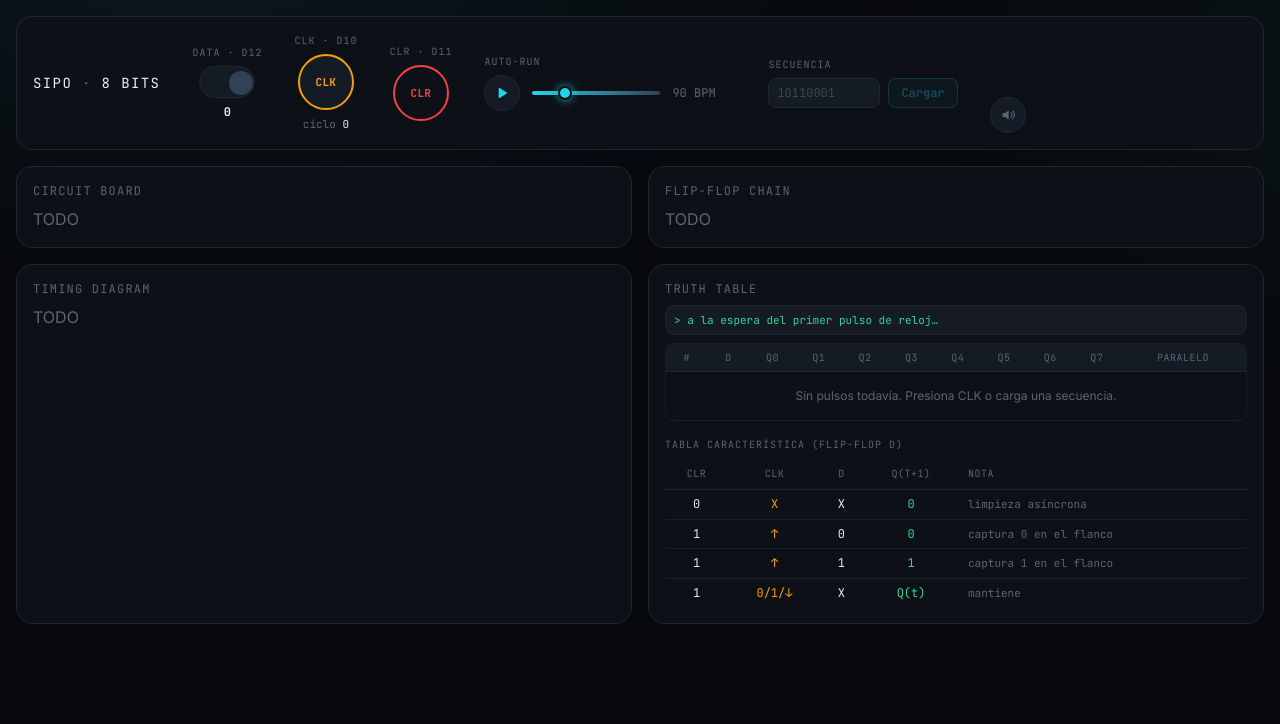
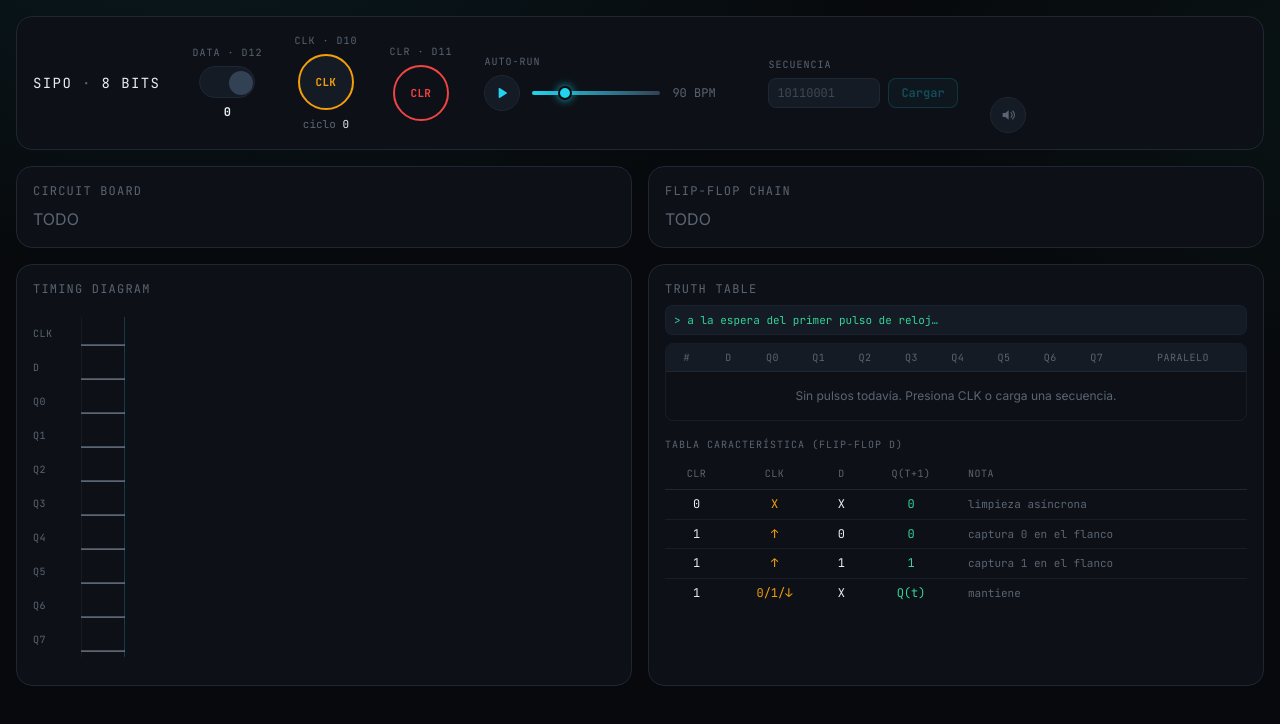
Before and after one commit to DDamianZR/Practica_2, a React (Vite) app: page / in a window 1280 px wide. Shown: the top 724 px of the page. Built offline with nearby package versions, Linux system fonts and the light colour scheme.

Commit message:
feat(views): timing diagram (WaveDrom-like SVG)

```diff
--- a/src/App.tsx
+++ b/src/App.tsx
@@ -1,6 +1,7 @@
 import type { ReactNode } from "react";
 import { Controls } from "./components/Controls";
 import { TruthTable } from "./components/TruthTable";
+import { TimingDiagram } from "./components/TimingDiagram";
 import { useAutoRun } from "./lib/clock";
 
 function Panel({ title, children }: { title: string; children?: ReactNode }) {
@@ -22,7 +23,9 @@ export default function App() {
       <main className="grid grid-cols-1 gap-4 xl:grid-cols-2">
         <Panel title="Circuit Board" />
         <Panel title="Flip-Flop Chain" />
-        <Panel title="Timing Diagram" />
+        <Panel title="Timing Diagram">
+          <TimingDiagram />
+        </Panel>
         <Panel title="Truth Table">
           <TruthTable />
         </Panel>
--- /dev/null
+++ b/src/components/TimingDiagram.tsx
@@ -0,0 +1,129 @@
+import { useEffect, useMemo, useRef } from "react";
+import { motion } from "framer-motion";
+import { useRegisterStore } from "../store/registerStore";
+import {
+  buildColumns,
+  COL,
+  LABEL_W,
+  PAD,
+  ROW,
+  ROW_COUNT,
+  ROW_LABELS,
+  highY,
+} from "../lib/waveform";
+
+const DATA_ROW_STROKE = ["stroke-muted", "stroke-data"] as const;
+const Q_ROW_STROKE = ["stroke-muted", "stroke-hi2"] as const;
+
+export function TimingDiagram() {
+  const history = useRegisterStore((s) => s.history);
+  const columns = useMemo(() => buildColumns(history), [history]);
+  const numColumns = columns.length;
+  const scrollRef = useRef<HTMLDivElement>(null);
+
+  useEffect(() => {
+    const el = scrollRef.current;
+    if (!el) return;
+    el.scrollLeft = el.scrollWidth;
+  }, [numColumns]);
+
+  const svgWidth = numColumns * COL;
+  const svgHeight = PAD * 2 + ROW_COUNT * ROW;
+  const markerX = numColumns * COL;
+  const lastLevels = columns[columns.length - 1]?.levels.slice(1) ?? [0, 0, 0, 0, 0, 0, 0, 0];
+
+  return (
+    <div className="flex">
+      <div className="flex-none" style={{ width: LABEL_W, paddingTop: PAD }}>
+        {ROW_LABELS.map((label) => (
+          <div
+            key={label}
+            style={{ height: ROW }}
+            className="flex items-center font-mono text-[10px] uppercase tracking-wider text-muted"
+          >
+            {label}
+          </div>
+        ))}
+      </div>
+      <div ref={scrollRef} className="min-w-0 flex-1 overflow-x-auto">
+        <svg
+          width={svgWidth}
+          height={svgHeight}
+          style={{ width: svgWidth, height: svgHeight, maxWidth: "none" }}
+          viewBox={`0 0 ${svgWidth} ${svgHeight}`}
+          role="img"
+          aria-label={`Diagrama de tiempos, ${numColumns - 1} pulsos. Estado actual Q0..Q7 = ${lastLevels.join("")}`}
+        >
+          {Array.from({ length: numColumns + 1 }, (_, i) => (
+            <line
+              key={i}
+              x1={i * COL}
+              x2={i * COL}
+              y1={PAD}
+              y2={PAD + ROW_COUNT * ROW}
+              className="stroke-line"
+              strokeWidth={1}
+            />
+          ))}
+
+          {columns.map((col) => (
+            <motion.g
+              key={col.index}
+              initial={col.index === numColumns - 1 ? { opacity: 0, x: col.index * COL + 10 } : false}
+              animate={{ opacity: 1, x: col.index * COL }}
+              transition={{ duration: 0.18, ease: "easeOut" }}
+            >
+              <path
+                d={col.clkLow}
+                fill="none"
+                className="stroke-muted"
+                strokeWidth={1.75}
+                strokeLinejoin="round"
+              />
+              {col.clkHigh && (
+                <>
+                  <path
+                    d={col.clkHigh}
+                    fill="none"
+                    className="stroke-warn"
+                    strokeWidth={1.75}
+                    strokeLinejoin="round"
+                  />
+                  <polygon
+                    points={`${COL / 2},${highY(0) - 5} ${COL / 2 - 4},${highY(0) + 2} ${COL / 2 + 4},${highY(0) + 2}`}
+                    className="fill-warn"
+                  />
+                </>
+              )}
+
+              {col.rowPaths.map((d, r) => {
+                const strokeClass = r === 0 ? DATA_ROW_STROKE[col.levels[r]] : Q_ROW_STROKE[col.levels[r]];
+                return (
+                  <path
+                    key={r}
+                    d={d}
+                    fill="none"
+                    className={strokeClass}
+                    strokeWidth={1.75}
+                    strokeLinejoin="round"
+                  />
+                );
+              })}
+            </motion.g>
+          ))}
+
+          <motion.line
+            animate={{ x1: markerX, x2: markerX }}
+            initial={false}
+            transition={{ duration: 0.18, ease: "easeOut" }}
+            y1={PAD}
+            y2={PAD + ROW_COUNT * ROW}
+            className="stroke-hi"
+            strokeWidth={1}
+            strokeOpacity={0.35}
+          />
+        </svg>
+      </div>
+    </div>
+  );
+}
--- /dev/null
+++ b/src/lib/waveform.ts
@@ -0,0 +1,86 @@
+import type { Bit, Reg, HistoryEntry } from "../types/register";
+
+export const COL = 44;
+export const ROW = 34;
+export const PAD = 12;
+export const LABEL_W = 48;
+export const ROW_LABELS = ["CLK", "D", "Q0", "Q1", "Q2", "Q3", "Q4", "Q5", "Q6", "Q7"] as const;
+export const ROW_COUNT = ROW_LABELS.length;
+
+const HIGH_OFF = 6;
+const LOW_OFF = ROW - 6;
+
+export interface WaveColumn {
+  index: number;
+  isPulse: boolean;
+  clkLow: string;
+  clkHigh: string | null;
+  rowPaths: string[]; // [D, Q0..Q7], local coords (0..COL)
+  levels: Bit[]; // [D, Q0..Q7]
+}
+
+export function rowY(rowIndex: number): number {
+  return PAD + rowIndex * ROW;
+}
+
+export function highY(rowIndex: number): number {
+  return rowY(rowIndex) + HIGH_OFF;
+}
+
+export function lowY(rowIndex: number): number {
+  return rowY(rowIndex) + LOW_OFF;
+}
+
+function levelSegment(prev: Bit | null, level: Bit, rowIndex: number): string {
+  const y = level === 1 ? highY(rowIndex) : lowY(rowIndex);
+  if (prev === null || prev === level) {
+    return `M 0 ${y} L ${COL} ${y}`;
+  }
+  const yPrev = prev === 1 ? highY(rowIndex) : lowY(rowIndex);
+  return `M 0 ${yPrev} L 0 ${y} L ${COL} ${y}`;
+}
+
+function clkSegments(isPulse: boolean): { low: string; high: string | null } {
+  const low = lowY(0);
+  const high = highY(0);
+  if (!isPulse) {
+    return { low: `M 0 ${low} L ${COL} ${low}`, high: null };
+  }
+  const mid = COL / 2;
+  return {
+    low: `M 0 ${low} L ${mid} ${low}`,
+    high: `M ${mid} ${low} L ${mid} ${high} L ${COL} ${high} L ${COL} ${low}`,
+  };
+}
+
+const ZERO_REG: Reg = [0, 0, 0, 0, 0, 0, 0, 0];
+
+export function buildColumns(history: HistoryEntry[]): WaveColumn[] {
+  const columns: WaveColumn[] = [];
+  let prevD: Bit = 0;
+  let prevQ: Reg = ZERO_REG;
+
+  for (let i = 0; i <= history.length; i++) {
+    const isPulse = i > 0;
+    const d: Bit = isPulse ? history[i - 1].data : 0;
+    const q: Reg = isPulse ? history[i - 1].reg : ZERO_REG;
+
+    const dPath = levelSegment(i === 0 ? null : prevD, d, 1);
+    const qPaths = q.map((bit, k) => levelSegment(i === 0 ? null : prevQ[k], bit, 2 + k));
+    const clk = clkSegments(isPulse);
+
+    columns.push({
+      index: i,
+      isPulse,
+      clkLow: clk.low,
+      clkHigh: clk.high,
+      rowPaths: [dPath, ...qPaths],
+      levels: [d, ...q],
+    });
+
+    prevD = d;
+    prevQ = q;
+  }
+
+  return columns;
+}
```
